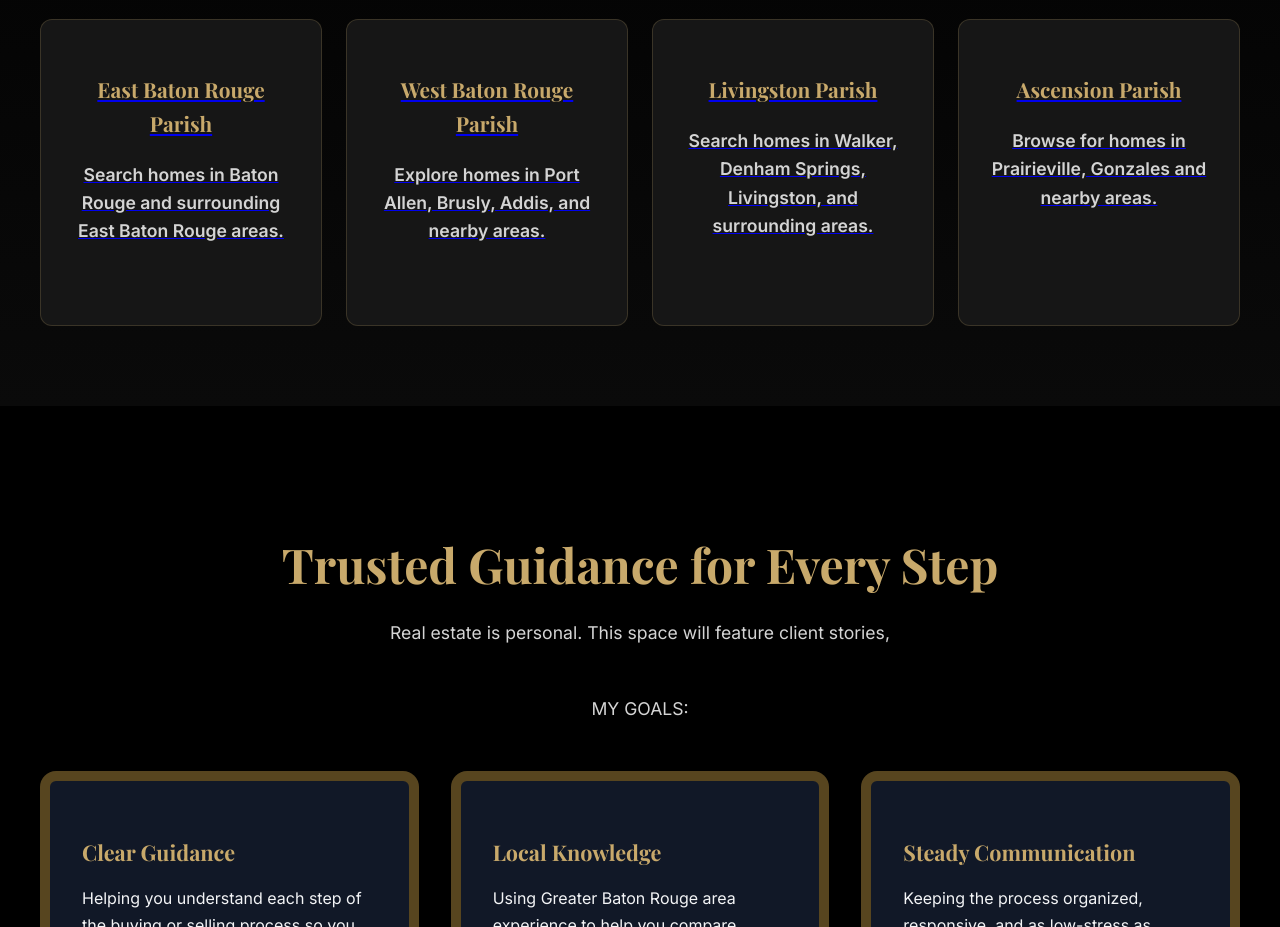
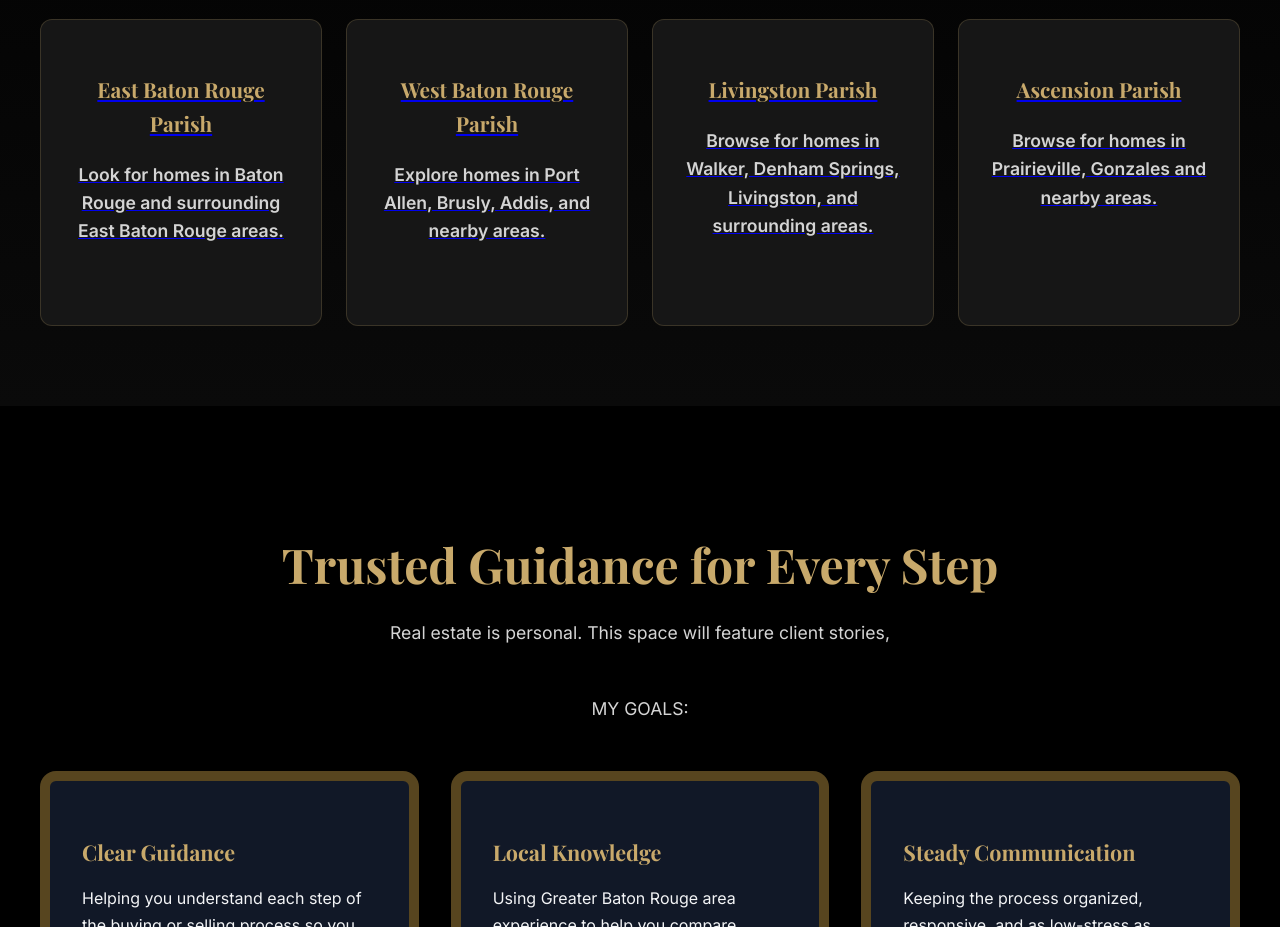
Before and after one commit to ellene-broome/gitRealEstate, a React (Vite) app: page / in a window 1280 px wide. Shown: the part 3220-4147 px from the top of the page. Built offline with nearby package versions, Linux system fonts and the light colour scheme.

Commit message:
Update Parish area descriptions

```diff
--- a/src/pages/HomePage.jsx
+++ b/src/pages/HomePage.jsx
@@ -294,7 +294,7 @@ return (
     rel="noopener noreferrer"
   >
     <h3>East Baton Rouge Parish</h3>
-    <p>Search homes in Baton Rouge and surrounding East Baton Rouge areas.</p>
+    <p>Look for homes in Baton Rouge and surrounding East Baton Rouge areas.</p>
   </a>
 
   <a
@@ -314,7 +314,7 @@ return (
     rel="noopener noreferrer"
   >
     <h3>Livingston Parish</h3>
-    <p>Search homes in Walker, Denham Springs, Livingston, and surrounding areas.</p>
+    <p>Browse for homes in Walker, Denham Springs, Livingston, and surrounding areas.</p>
   </a>
 
   <a
```
